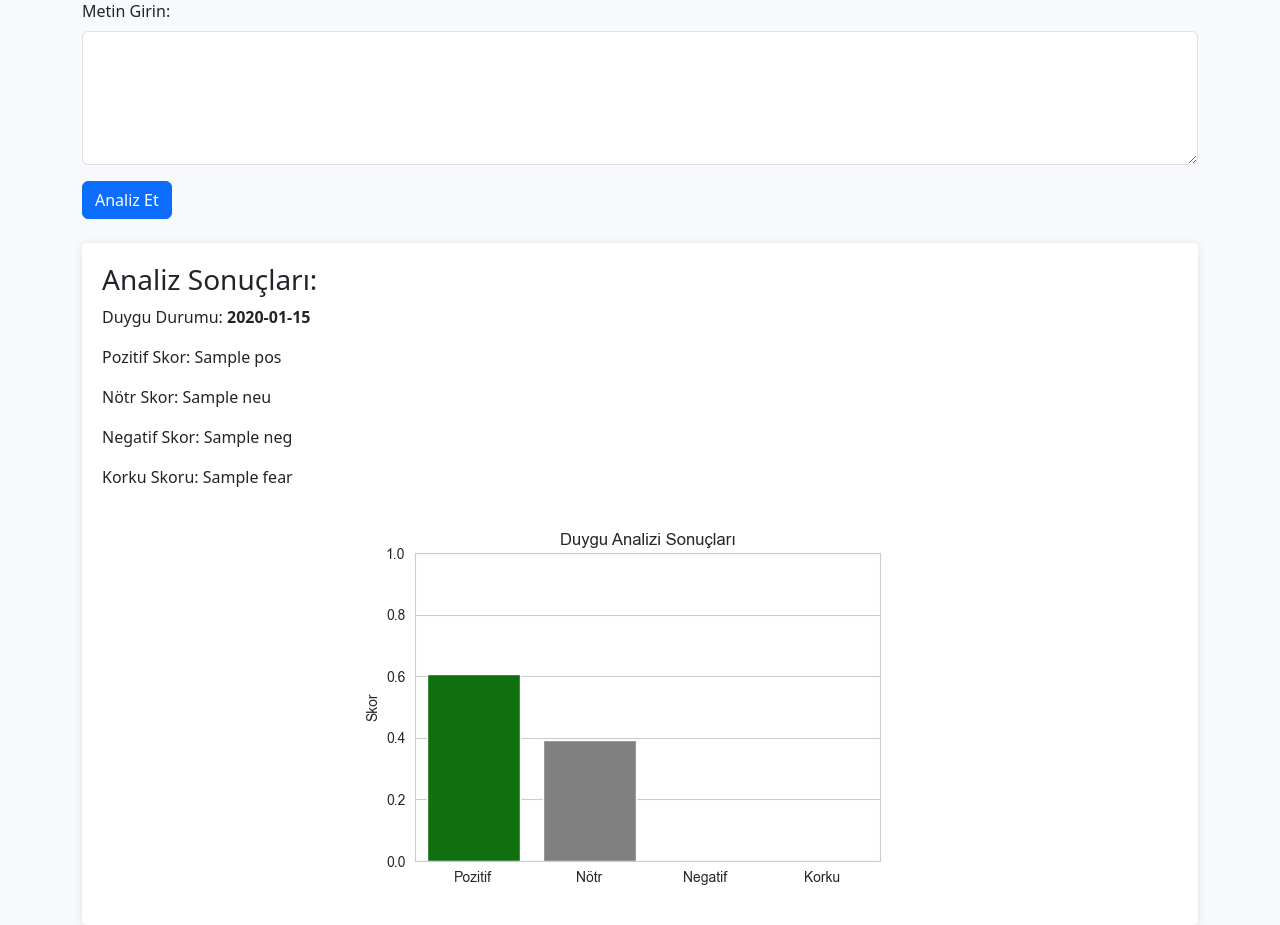
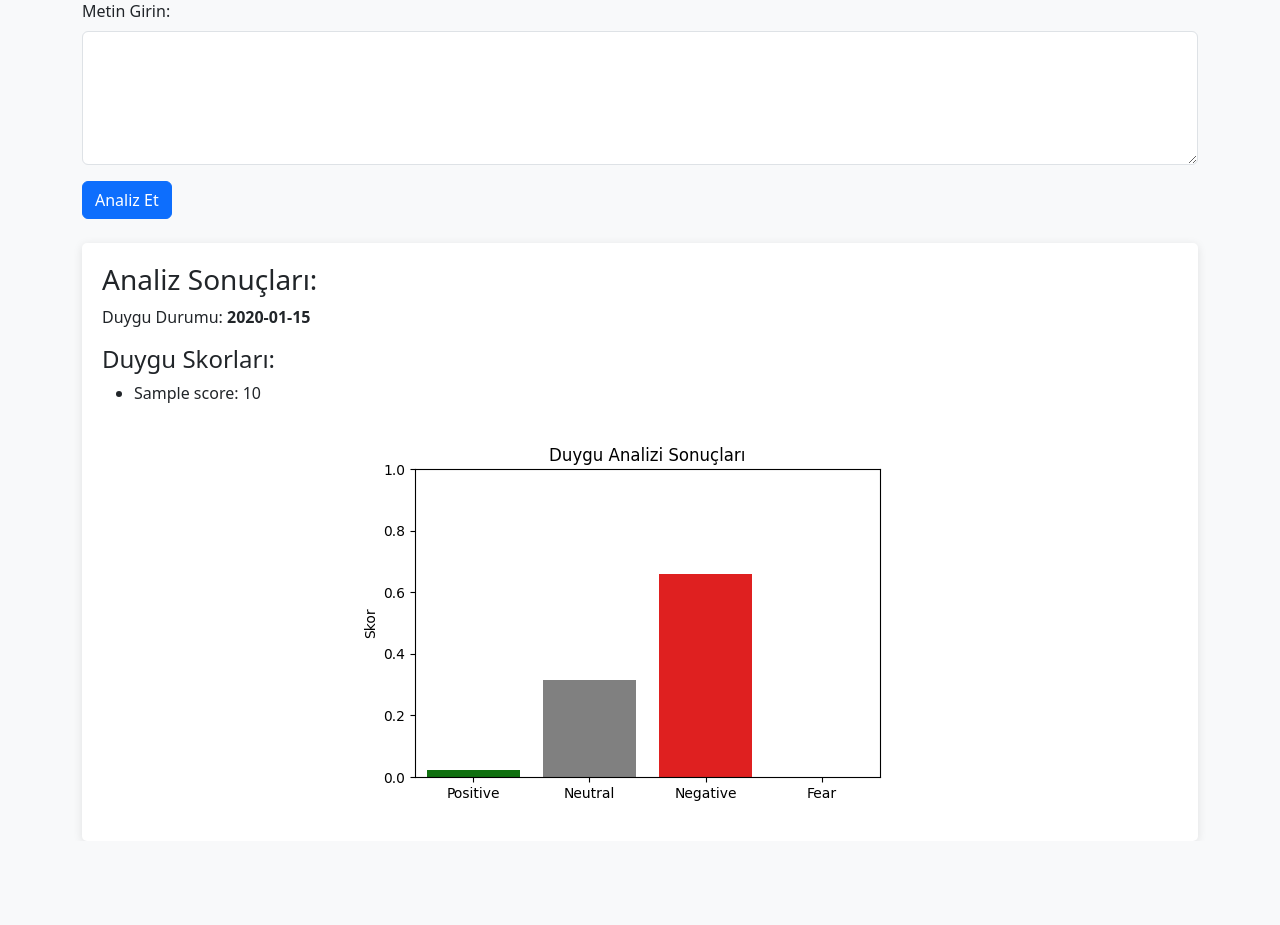
Before and after one commit to gulaysahinn/sentiment-analysis-project, a Flask app: template duyguAnalizi/templates/index.html in a window 1280 px wide. Shown: the part 105-1030 px from the top of the page. After the commit the page ends 906 px from the top, so only its background shows below. Run offline with Flask 3, Linux system fonts and the light colour scheme; the template is opened without the code that fills it: most values are stand-ins (such as "Sample title", 1, 10 or a date in 2020); parts of the project's set-up code (start-up, migrations or seed data) failed here and were passed over.

Commit message:
language changes
language changes

```diff
--- a/duyguAnalizi/app.py
+++ b/duyguAnalizi/app.py
@@ -1,4 +1,5 @@
 from flask import Flask, render_template, request
+from transformers import pipeline
 from nltk.sentiment import SentimentIntensityAnalyzer
 from deep_translator import GoogleTranslator
 import matplotlib.pyplot as plt
@@ -13,8 +14,11 @@ nltk.download('vader_lexicon')
 # Loglama ayarları yapılıyor
 logging.basicConfig(level=logging.INFO)
 
-# Flask uygulaması oluşturuluyor
+# Flask uygulaması oluştur
 app = Flask(__name__)
+
+# Hugging Face ve NLTK duygu analizi modelleri
+sentiment_pipeline = pipeline("text-classification", model="bhadresh-savani/distilbert-base-uncased-emotion")
 sia = SentimentIntensityAnalyzer()
 
 # "Korku" ile ilişkili kelimelerin listesini verdik korku için daha hassas bir analiz yapabilmek için
@@ -25,84 +29,88 @@ def translate_turkish_to_english(text):
     try:
         return GoogleTranslator(source='tr', target='en').translate(text)
     except Exception as e:
-        return f"Çeviri sırasında hata oluştu: {e}"
-
-# Duygu analizi ve grafik oluşturma fonksiyonu oluşturuluyor
+        logging.error(f"Çeviri sırasında hata oluştu: {e}")
+        return None
+# Ana sayfa rotası
+# Duygu analizi ve grafik oluşturma fonksiyonu
 def sentiment_analyzer_and_plot(text):
     # Metni İngilizceye çevir
     translated_text = translate_turkish_to_english(text)
-    logging.info(f"Translated Text: {translated_text}")
+    if not translated_text:
+        return "Çeviri sırasında hata oluştu.", {}
 
-    # Eğer çeviri sırasında hata oluştuysa hata mesajını döndür
-    if "Çeviri sırasında hata oluştu" in translated_text:
-        return translated_text, {'pos': 0, 'neu': 0, 'neg': 0, 'fear': 0}
+    # Hugging Face duygu analizi yap
+    analysis_results_hf = sentiment_pipeline(translated_text)
+    logging.info(f"Hugging Face Analysis Results: {analysis_results_hf}")
 
-    # VADER ile duygu analizi yap ve sonuçları al
-    sentiment_scores = sia.polarity_scores(translated_text)
-    logging.info(f"Sentiment Scores: {sentiment_scores}")
+    # NLTK duygu analizi yap
+    sentiment_scores_nltk = sia.polarity_scores(translated_text)
+    logging.info(f"NLTK Sentiment Scores: {sentiment_scores_nltk}")
 
-    # "Korku" analizini metin üzerinde kontrol et ve sonucu kaydet
+    # Duyguları ve skorları ayrıştır ve birleştir
+    scores_hf = {result['label']: result['score'] for result in analysis_results_hf}
+    scores_nltk = {'pos': sentiment_scores_nltk['pos'], 'neu': sentiment_scores_nltk['neu'], 'neg': sentiment_scores_nltk['neg']}
     fear_score = any(keyword in text.lower() for keyword in FEAR_KEYWORDS)
-    sentiment_scores['fear'] = 1 if fear_score else 0
 
-    # Duygu analiz sonuçlarını görselleştir ve kaydet
-    labels = ['Pozitif', 'Nötr', 'Negatif', 'Korku']
+    # Skorları normalize et
+    total_score = sum(scores_hf.values()) + sum(scores_nltk.values()) + (1 if fear_score else 0)
+    if total_score > 0:
+        scores_hf = {label: score / total_score for label, score in scores_hf.items()}
+        scores_nltk = {label: score / total_score for label, score in scores_nltk.items()}
+        scores_hf['fear'] = (1 if fear_score else 0) / total_score
+
+    # Duygular ve skorlar
+    labels = ['Positive', 'Neutral', 'Negative', 'Fear']
     values = [
-        sentiment_scores['pos'],
-        sentiment_scores['neu'],
-        sentiment_scores['neg'],
-        sentiment_scores['fear']
+        scores_hf.get("joy", 0) + scores_hf.get("love", 0) + scores_nltk.get('pos', 0),  # Pozitif duygular
+        scores_hf.get("neutral", 0) + scores_nltk.get('neu', 0),  # Nötr
+        scores_hf.get("anger", 0) + scores_hf.get("sadness", 0) + scores_hf.get("disgust", 0) + scores_nltk.get('neg', 0),  # Negatif duygular
+        scores_hf.get('fear', 0)  # Korku
     ]
 
-    # Seaborn ile grafik oluşturma ve kaydetme
+    # Grafik oluşturma
     plt.figure(figsize=(6, 4))
-    sns.set_style("whitegrid")  # Stil ayarı
     sns.barplot(x=labels, y=values, palette=['green', 'gray', 'red', 'purple'])
     plt.title('Duygu Analizi Sonuçları')
     plt.ylabel('Skor')
     plt.ylim(0, 1)
 
-    # Statik dosya dizinini kontrol et ve oluştur
+    # Grafiği kaydet
     if not os.path.exists('static'):
         os.makedirs('static')
+    plt.savefig('static/sentiment_analysis.png')
+    plt.close()
 
-    # Grafiği kaydet ve dosya adını döndür
-    plt.savefig('static/sentiment_analysis.png')
-    plt.close()  # Grafiği kapat
+    # En baskın duyguyu belirle
+    dominant_emotion = max(scores_hf, key=scores_hf.get)
+    if dominant_emotion in ["anger", "sadness", "disgust"]:
+        dominant_emotion = "Negative"
+    elif dominant_emotion in ["joy", "love"]:
+        dominant_emotion = "Positive"
+    elif dominant_emotion == "neutral":
+        dominant_emotion = "Neutral"
+    else:
+        dominant_emotion = "Fear"
 
-    # Compound skoruna göre duygu etiketi belirle
-    if sentiment_scores['fear'] == 1:
-        sentiment = "korku"
-    elif sentiment_scores['compound'] >= 0.05:
-        sentiment = "pozitif"
-    elif sentiment_scores['compound'] <= -0.05:
-        sentiment = "negatif"
-    else:
-        sentiment = "nötr"
-
-    return sentiment, sentiment_scores
+    return dominant_emotion, {**scores_hf, **scores_nltk}
 
 
-# Ana sayfa için route oluşturuluyor ve metin alınıyor ve analiz ediliyor
 @app.route('/', methods=['GET', 'POST'])
 def index():
     text = ""
     sentiment = ""
-    scores = {'pos': 0, 'neu': 0, 'neg': 0, 'fear': 0}
+    scores = {}
     if request.method == 'POST':
         text = request.form['text']
-        logging.info(f"Received text: {text}")
-
-        if text.strip() == "":
+        if not text.strip():
             sentiment = "Lütfen bir metin girin."
         elif len(text) > 500:
             sentiment = "Lütfen 500 karakterden daha kısa bir metin girin."
         else:
             try:
-                sentiment, sentiment_scores = sentiment_analyzer_and_plot(text)
-                scores = sentiment_scores
+                sentiment, scores = sentiment_analyzer_and_plot(text)
             except Exception as e:
-                logging.error(f"Duyarlılık analizi sırasında hata oluştu: {e}")
+                logging.error(f"Hata: {e}")
                 sentiment = "Duygu analizi sırasında bir hata oluştu."
 
     return render_template('index.html', sentiment=sentiment, scores=scores)
--- a/duyguAnalizi/templates/index.html
+++ b/duyguAnalizi/templates/index.html
@@ -26,18 +26,22 @@
         {% if request.method == 'POST' and 'text' in request.form %}
             <div class="entered-text mb-3">
                 <label for="text" class="form-label">Analiz Edilen Metin:</label>
-                <div class="box" style="background-color: ##e9ecef;">{{ request.form['text'] }}</div>
+                <div class="box" style="background-color: #e9ecef;">{{ request.form['text'] }}</div>
             </div>
         {% endif %}
         {% if sentiment %}
             <div class="result mt-4">
                 <h3>Analiz Sonuçları:</h3>
                 <p>Duygu Durumu: <strong>{{ sentiment }}</strong></p>
-                <p>Pozitif Skor: {{ scores.pos }}</p>
-                <p>Nötr Skor: {{ scores.neu }}</p>
-                <p>Negatif Skor: {{ scores.neg }}</p>
-                <p>Korku Skoru: {{ scores.fear }}</p>
-                <img src="{{ url_for('static', filename='sentiment_analysis.png') }}" alt="Duygu Analizi Grafiği" class="img-fluid mt-3">
+                {% if scores %}
+                    <h4>Duygu Skorları:</h4>
+                    <ul>
+                        {% for label, score in scores.items() %}
+                            <li>{{ label }}: {{ score | round(2) }}</li>
+                        {% endfor %}
+                    </ul>
+                    <img src="{{ url_for('static', filename='sentiment_analysis.png') }}" alt="Duygu Analizi Grafiği" class="img-fluid mt-3">
+                {% endif %}
             </div>
         {% endif %}
     </div>
```
Also changed, not shown: duyguAnalizi/static/sentiment_analysis.png.
